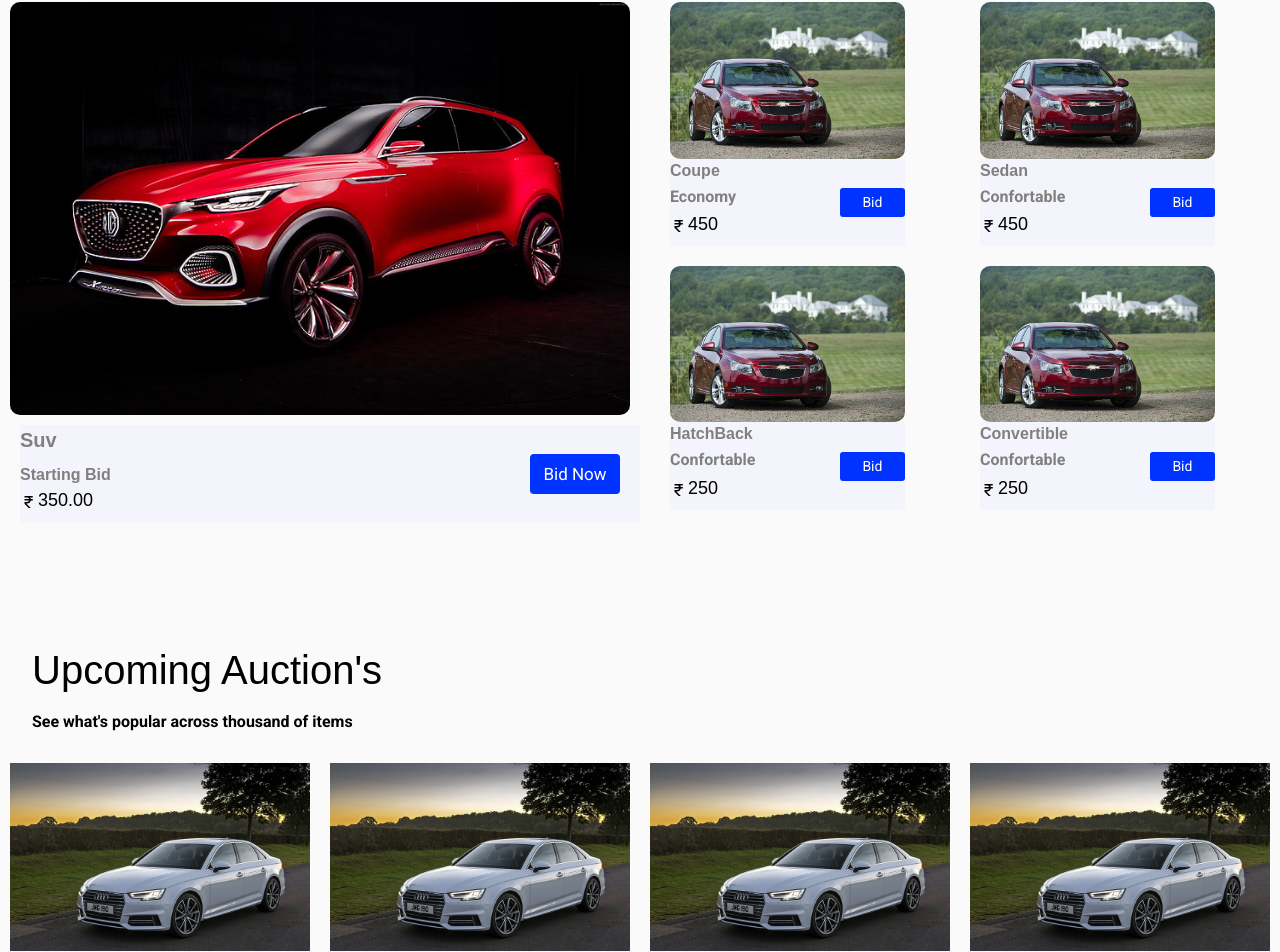
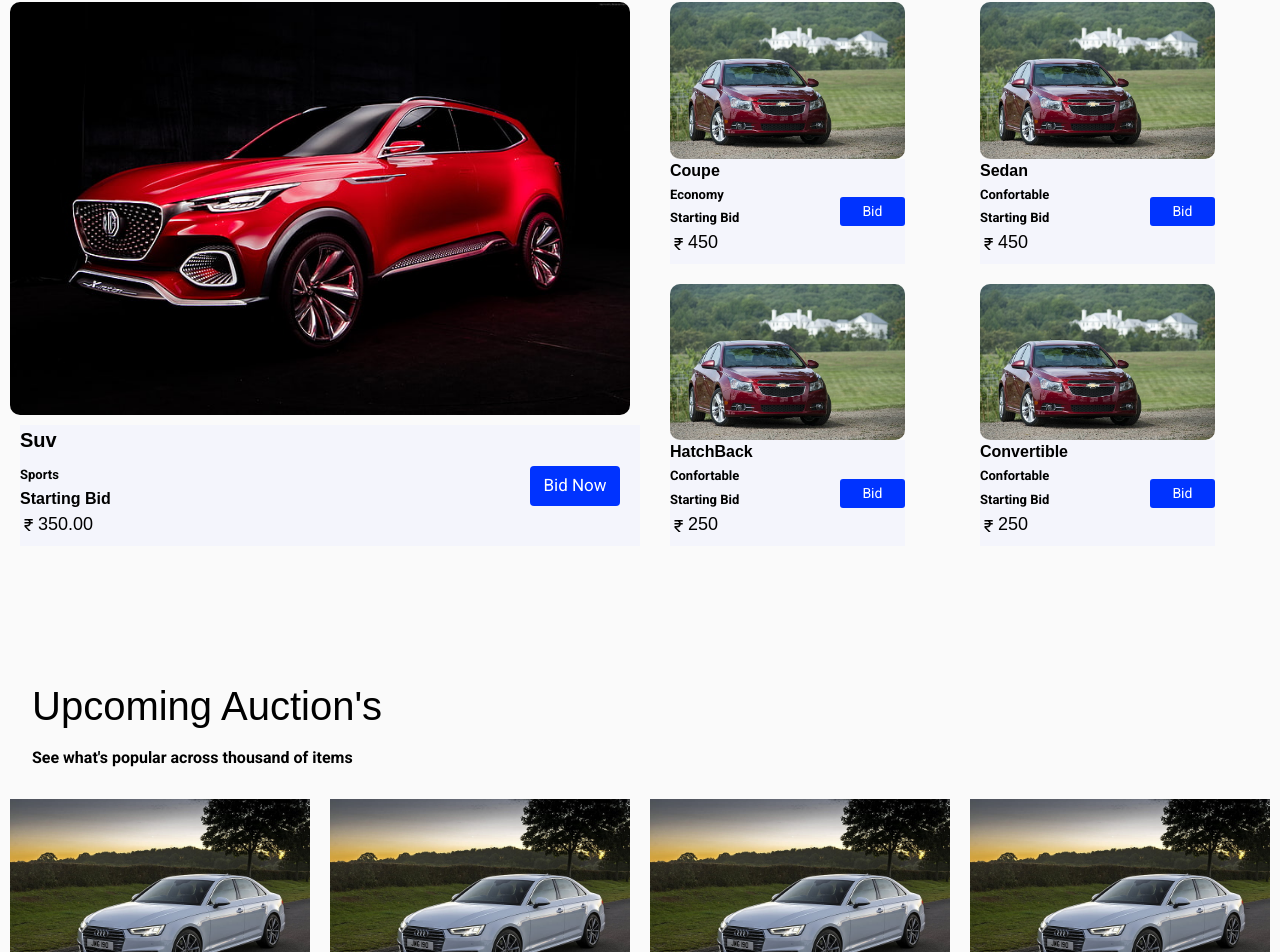
Before and after one commit to Sahilkhatri68/BidAuction, a React (Create React App) app: page / in a window 1280 px wide. Shown: the part 1818-2770 px from the top of the page. Built offline with nearby package versions, Linux system fonts and the light colour scheme.

Commit message:
new chng again

```diff
--- a/src/components/Footer/Footer.jsx
+++ b/src/components/Footer/Footer.jsx
@@ -27,6 +27,7 @@ export default function Footer() {
                 <BsTelephone /> &nbsp; Phone Number <br />
                 <AiOutlineMail /> &nbsp; Yashtiautomobile@gmail.com</div>
             </div>
+
 
 
             <div className="contentt">
--- a/src/components/Footer/FooterPages/Contact.css
+++ b/src/components/Footer/FooterPages/Contact.css
@@ -1,10 +1,9 @@
 
 .ccontiner{
-  width: 85%;
+  width: 100%;
   background: #fff;
   border-radius: 6px;
-  padding: 20px 60px 30px 40px;
-  box-shadow: 0 5px 10px rgba(0, 0, 0, 0.2);
+  /* padding: 20px 60px 30px 40px; */
 }
 .ccontiner .coontentt{
   display: flex;
--- a/src/components/Header/Nav.css
+++ b/src/components/Header/Nav.css
@@ -272,14 +272,14 @@ body {
 .headwrap {
     font-size: 20px;
     /* color: #0b1133; */
-    color: #808080;
+    color:black;
     font-weight: 600;
 }
 
 
 .headHide {
     font-size: 16px;
-    color: #808080;
+    color: black;
     font-weight: 600;
     margin: 0px;
     padding: 0px;
@@ -446,9 +446,10 @@ body {
     font-size: 18px;
 }
 .propara{
-    color: #808080;
+    color: black;
         margin: 0;
         padding: 0;
+        font-size: 13px;
 }
 
 .bidBtn {
@@ -551,9 +552,7 @@ body {
 }
 
 @media(max-width:1050px) {
-    .headHide {
-        display: none;
-    }
+
 
     .description {
         height: 35px;
@@ -668,3 +667,8 @@ body {
         height: 130px;
     }
 }
+@media(max-width:1100px){
+    .propara{
+        display: none;
+    }
+}
--- a/src/components/Header/Nav.jsx
+++ b/src/components/Header/Nav.jsx
@@ -131,11 +131,13 @@ export default function Navbar() {
                         <div className='descdiv'>
                             <div className='wrapppdiv'>
                                 <h2 className='headwrap'>Suv</h2>
+                                <p className='propara'>Sports</p>
+
                                 <h3 className='headHide'>Starting Bid</h3>
                                 <span className='sppannn'><h3 className='sppannn'><BiRupee />350.00</h3></span>
                             </div>
                             <div style={{ marginRight: 20 }}>
-                                <Link to="/view">      <button className='bidBtn'>Bid Now</button></Link>
+                                <Link to="/product">      <button className='bidBtn'>Bid Now</button></Link>
                             </div>
                         </div>
                     </div>
@@ -147,9 +149,11 @@ export default function Navbar() {
                                     <div className='wrapppdiv'>
                                         <h3 className='headHide'>Coupe</h3>
                                         <p className='propara'>Economy</p>
+                                        <p className='propara'>Starting Bid</p>
+
                                         <h4 className='sppannn'><BiRupee />450</h4>
                                     </div>
-                                    <Link to="/view">   <button className='bnow'>Bid  </button></Link>
+                                    <Link to="/product">   <button className='bnow'>Bid  </button></Link>
                                 </div>
                             </div>
                             <div className='leftrightitem  '>
@@ -158,9 +162,11 @@ export default function Navbar() {
                                     <div className='wrapppdiv'>
                                         <h3 className='headHide'>Sedan</h3>
                                         <p className='propara'>Confortable</p>
+                                        <p className='propara'>Starting Bid</p>
+
                                         <h4 className='sppannn'><BiRupee />450</h4>
                                     </div>
-                                    <Link to="/view">    <button className='bnow'>Bid  </button></Link>
+                                    <Link to="/product">    <button className='bnow'>Bid  </button></Link>
                                 </div>
                             </div>
 
@@ -178,8 +184,9 @@ export default function Navbar() {
                                         <div className='wrapppdiv'>
                                             <h3 className='headHide'>HatchBack</h3>
                                             <p className='propara'>Confortable</p>
+                                            <p className='propara'>Starting Bid</p>
                                             <h4 className='sppannn'><BiRupee />250</h4></div>
-                                        <Link to="/view">    <button className='bnow'>Bid  </button></Link>
+                                        <Link to="/product">    <button className='bnow'>Bid  </button></Link>
                                     </div>
                                 </div>
                                 <div className='leftrightitem  '>
@@ -188,8 +195,10 @@ export default function Navbar() {
                                         <div className='wrapppdiv'>
                                             <h3 className='headHide'>Convertible</h3>
                                             <p className='propara'>Confortable</p>
+                                            <p className='propara'>Starting Bid</p>
+
                                             <h4 className='sppannn'><BiRupee />250</h4></div>
-                                        <Link to="/view">    <button className='bnow'>Bid  </button></Link>
+                                        <Link to="/product">    <button className='bnow'>Bid  </button></Link>
                                     </div>
                                 </div>
 
--- a/src/components/LiveAucion/Table.jsx
+++ b/src/components/LiveAucion/Table.jsx
@@ -195,6 +195,7 @@ export default function Table() {
                                 showBullets={true}
                                 showNavs={true}
                             />
+
                             <div className='imgtitlee'>
                                 <div><BiRupee />34000 </div>
                                 <Link to={"/product"}>     <button className='bifbtnn'>Visit</button></Link>
@@ -248,6 +249,7 @@ export default function Table() {
                                 showBullets={true}
                                 showNavs={true}
                             />
+
                             <div className='imgtitlee'>
                                 <div><BiRupee />34000 </div>
                                 <Link to={"/product"}>     <button className='bifbtnn'>Visit</button></Link>
--- a/src/components/view/view.css
+++ b/src/components/view/view.css
@@ -66,12 +66,14 @@
 }
 
 .bifbtnn {
-   border: 0px;
-   border-radius: 10px;
-   background: black;
-   color: white;
-   width: 70px;
-   font-size: 15px;
+   background-color: #03f;
+   border: none;
+   border-radius: 3px;
+   color: #fff;
+   cursor: pointer;
+   font-size: 14px;
+   height: 29px;
+   width: 65px;
 }
 
 @media(max-width:992px) {
```
